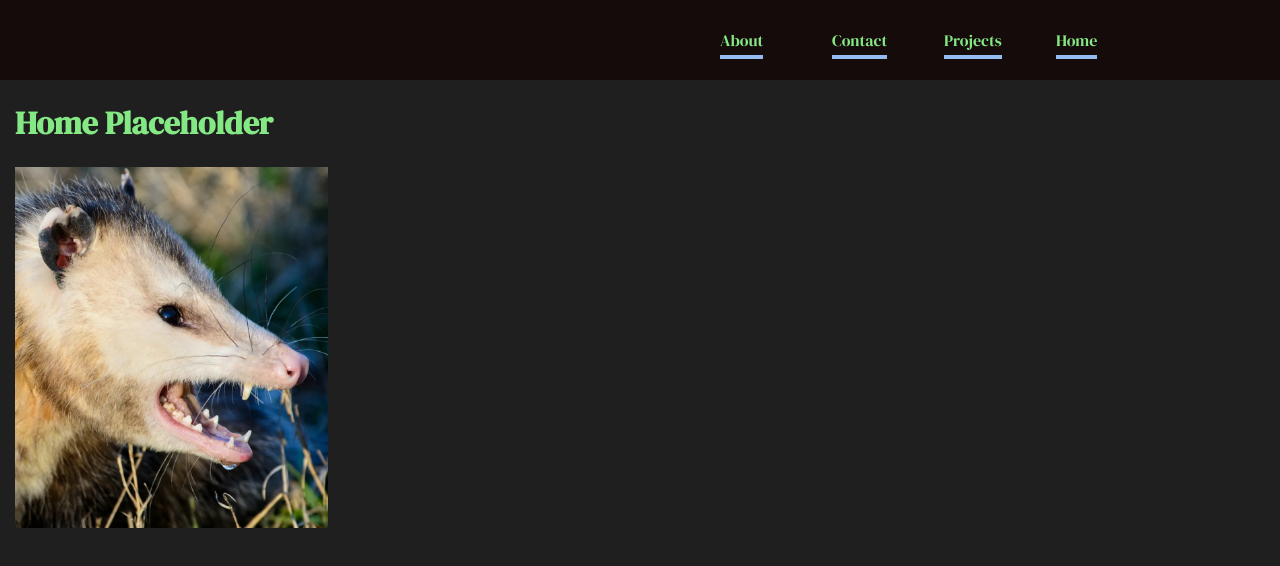
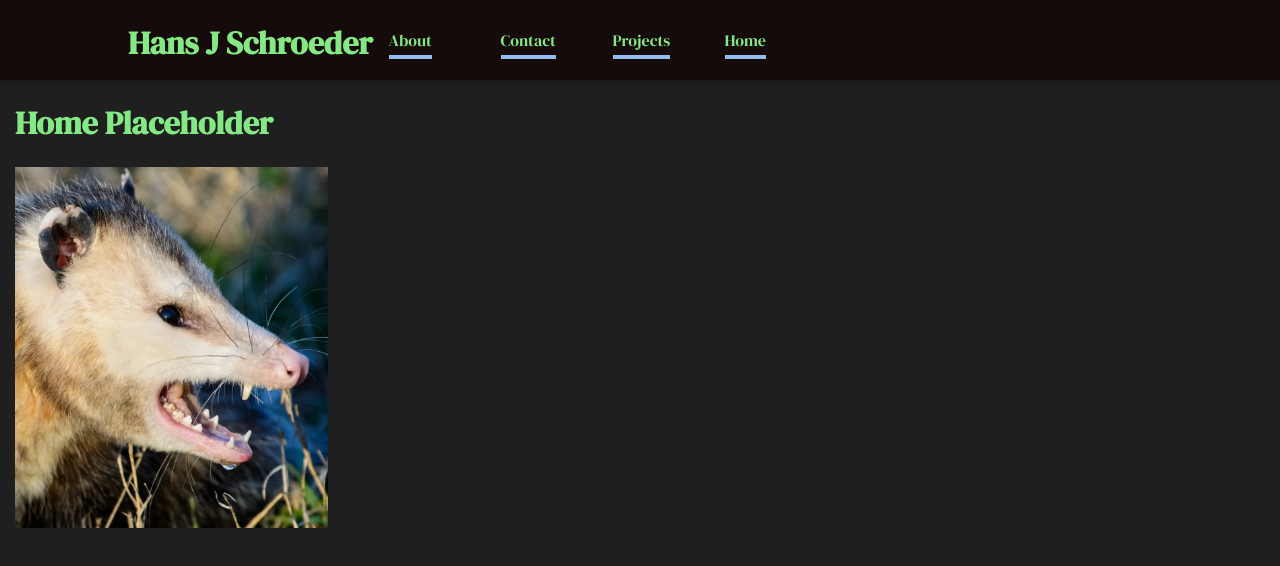
Before and after one commit to hajschroeder/HansJPortfolio, a React (Create React App) app: page / in a window 1280 px wide. Shown: the top 566 px of the page. Built offline with nearby package versions, Linux system fonts and the light colour scheme.

Commit message:
include Modal component with styes. Adjust Navbar styles

```diff
--- /dev/null
+++ b/src/components/Layout/Modal.module.css
@@ -0,0 +1,45 @@
+.backdrop {
+  position: fixed;
+  top: 0;
+  left: 0;
+  width: 100%;
+  height: 100vh;
+  z-index: 10;
+  background: rgba(0, 0, 0, 0.75);
+}
+
+.modal {
+  position: fixed;
+  top: 30vh;
+  left: 10%;
+  width: 80%;
+  z-index: 100;
+  overflow: hidden;
+}
+
+.header {
+  background: #003634;
+  padding: 1rem;
+}
+
+.header h2 {
+  margin: 0;
+  color: white;
+}
+
+.content {
+  padding: 1rem;
+}
+
+.actions {
+  padding: 1rem;
+  display: flex;
+  justify-content: flex-end;
+}
+
+@media (min-width: 768px) {
+  .modal {
+    right: calc(35% - 20rem);
+    width: 20rem;
+  }
+}
--- a/src/components/Layout/Navbar.js
+++ b/src/components/Layout/Navbar.js
@@ -4,25 +4,28 @@ import classes from './Navbar.module.css';
 const Navbar = () => {
   return (
     <header className={classes.header}>
+      <NavLink to='/'>
+        <h1>Hans J Schroeder</h1>
+      </NavLink>
       <nav>
         <ul>
           <li>
-            <NavLink className= {classes.active} to='/about'>
+            <NavLink className={classes.active} to='/about'>
               About
             </NavLink>
           </li>
           <li>
-            <NavLink className= {classes.active} to='/contact'>
+            <NavLink className={classes.active} to='/contact'>
               Contact
             </NavLink>
           </li>
           <li>
-            <NavLink className= {classes.active} to='/projects'>
+            <NavLink className={classes.active} to='/projects'>
               Projects
             </NavLink>
           </li>
           <li>
-            <NavLink className= {classes.active} to='/home'>
+            <NavLink className={classes.active} to='/home'>
               Home
             </NavLink>
           </li>
--- a/src/components/Layout/Navbar.module.css
+++ b/src/components/Layout/Navbar.module.css
@@ -1,12 +1,42 @@
+/* .header {
+  top: 0;
+  left: 0;
+  width: 100%;
+  height: 5rem;
+  background-color: rgb(22, 11, 11);
+  display: flex;
+  justify-content: space-between;
+  align-items: center;
+  padding: 0 10%;
+  position: fixed;
+} */
 .header {
   width: 100%;
   height: 5rem;
   background-color: rgb(22, 11, 11);
   padding: 0 10%;
+  display: flex;
+  box-shadow: 0 2px 8px rgba(0, 0, 0, 0.25);
 }
 
+.header h1,
+.header h2,
+.header h3 {
+  display: flex;
+  align-items: center;
+  justify-content: left;
+  color: rgb(132, 233, 132);
+
+}
+
+.header h1:hover,
+.header h2:hover,
+.header h3:hover {
+  border-bottom: none;
+}
 .header  nav {
   height: 100%;
+
 }
 
 .header ul {
@@ -17,6 +47,7 @@
   margin: 0;
   align-items: center;
   justify-content: right;
+  display: flex-end;
 }
 
 
```
Also changed, not shown: src/components/Layout/Modal.js (added, +27 -0 lines).
